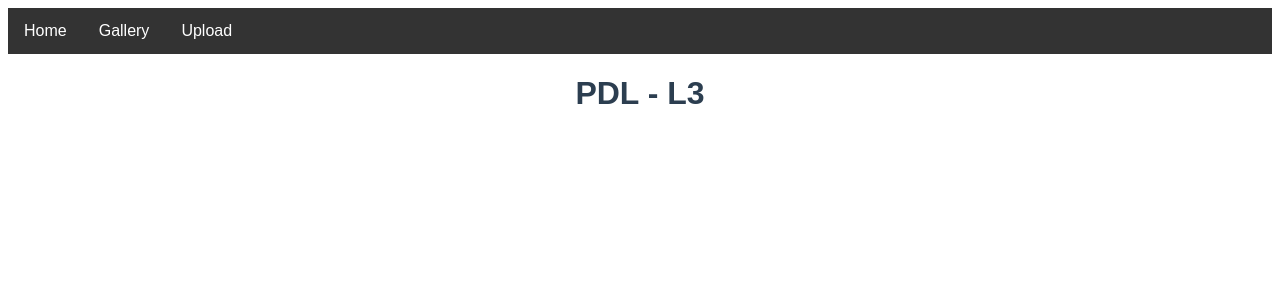
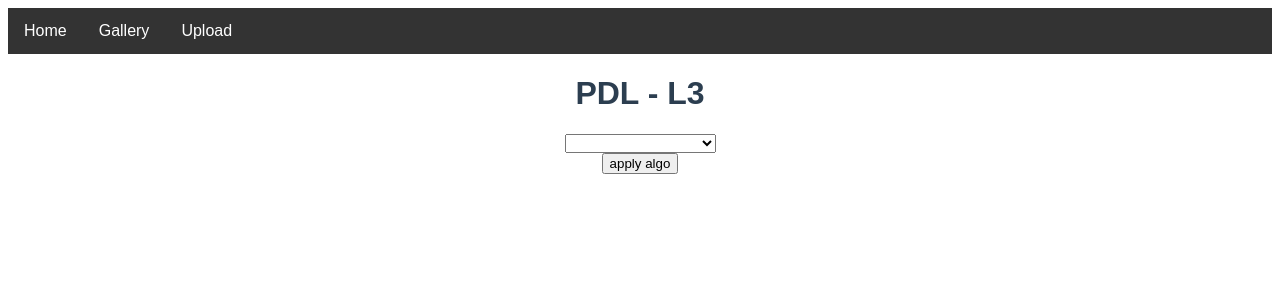
Before and after one commit to gduboureau/Projet-PDL, a Vue app in the folder frontend/: page /algorithm/1 in a window 1280 px wide. Shown: the top 300 px of the page. Built offline with nearby package versions, Linux system fonts and the light colour scheme; no server answers.

Commit message:
Besoin 10 : choix image + application filtre (bug lors qu choix d'une image = 2 s'affichent)

```diff
--- /dev/null
+++ b/frontend/src/components/Algorithm.vue
@@ -0,0 +1,94 @@
+<script setup lang="ts">
+import { defineProps, ref } from "vue";
+import { api } from "../http-api";
+import router from "../router";
+
+const param = ref("")
+const props = defineProps<{ id: number }>();
+const selectAlgo = ref("");
+
+api.getImage(props.id)
+  .then((data: Blob) => {
+    const reader = new window.FileReader();
+    reader.readAsDataURL(data);
+    reader.onload = () => {
+      const algoElt = document.getElementById("algo");
+      if (algoElt !== null) {
+        const imgElt = document.createElement("img");
+        algoElt.appendChild(imgElt);
+        if (imgElt !== null && (reader.result as string)) {
+          imgElt.setAttribute("src", reader.result as string);
+        }
+      }
+    };
+  })
+  .catch((e) => {
+    console.log(e.message);
+});
+
+function applyAlgo(prop:number,name:String,parameter:String){
+    api.getAlgo(prop,name,parameter);
+}
+
+function showImage() {
+    var input = document.getElementById("myForm") as HTMLInputElement;
+    const algo = (document.getElementById("algolist")) as HTMLSelectElement;
+    var select = algo.options[algo.selectedIndex].text;
+    if (select == "Brightness" || select == "ColorFilter" || select == "meanFilter"){
+        param.value = "&p1="+input.value;
+    }
+    applyAlgo(props.id,selectAlgo.value,param.value);
+    router.push({ name: 'gallery'});
+}
+
+function needParam(){
+    const algo = (document.getElementById("algolist")) as HTMLSelectElement;
+    var select = algo.options[algo.selectedIndex].text;
+    if ((select == "Brightness" || select == "ColorFilter" || select == "meanFilter") && document.getElementById("myForm") == null){
+        const galleryElt = document.getElementById("Form");
+        var x = document.createElement("input");
+        if (galleryElt !== null) {
+          x.setAttribute("id", "myForm");
+          x.setAttribute('type', 'text');
+          x.setAttribute('value',"0");
+          galleryElt.appendChild(x);
+        }
+    }else{
+      if (document.getElementById("myForm") != null && (select != "Brightness" && select != "ColorFilter" && select != "meanFilter"))
+        document.getElementById("myForm")!.remove();
+    }
+}
+
+</script>
+
+<template>
+<div>
+    <div>
+        <figure id="algo"></figure>
+    </div>
+    <div>
+        <select id="algolist" v-model="selectAlgo" @change="needParam">
+            <option id="Brightness">Brightness</option>
+            <option id="Histogram">Histogram</option>
+            <option id="meanFilter">meanFilter</option>
+            <option id="GrayOutAColorImage">GrayOutAColorImage</option>
+            <option id="ColorFilter">ColorFilter</option>
+            <option id="gradientSobel">gradientSobel</option>
+        </select>
+    </div>
+    <div>
+        <button @click="showImage">apply algo</button>
+    </div>
+    <figure id="Form"></figure>
+</div>
+</template>
+
+<style>
+
+img{
+  width: 18vw;
+  height: 18vw;;
+}
+
+
+</style>
--- a/frontend/src/components/Home.vue
+++ b/frontend/src/components/Home.vue
@@ -17,8 +17,9 @@ function getImageList() {
 }
 
 function showImage() {
-  router.push({ name: 'image', params: { id: selectedId.value } })
+  router.push({ name: 'algorithm', params: { id: selectedId.value } });
 }
+
 </script>
 
 <template>
--- a/frontend/src/components/Image.vue
+++ b/frontend/src/components/Image.vue
@@ -25,9 +25,9 @@ api.getImage(props.id)
 </script>
 
 <template>
-  <figure id="gallery">
-  </figure>
+    <figure id="gallery"></figure>
 </template>
+
 
 <style>
 
--- a/frontend/src/http-api.ts
+++ b/frontend/src/http-api.ts
@@ -1,5 +1,6 @@
 import axios, { AxiosResponse, AxiosError } from 'axios';
 import { ImageType } from '@/image';
+import { Ref } from 'vue';
 
 const instance = axios.create({
   baseURL: "/",
@@ -20,4 +21,5 @@ export const api = {
   getImage: (id: number): Promise<Blob> => requests.get(`images/${id}`, { responseType: "blob" }),
   createImage: (form: FormData): Promise<ImageType> => requests.post('images', form),
   deleteImage: (id: number): Promise<void> => requests.delete(`images/${id}`),
+  getAlgo: (id: number,name: String,param: String): Promise<Blob> => requests.get(`images/${id}?algorithm=${name}${param}`, {responseType: "blob"})
 };
--- a/frontend/src/router.ts
+++ b/frontend/src/router.ts
@@ -18,14 +18,20 @@ const routes: Array<RouteRecordRaw> = [
     path: "/image/:id",
     name: "image",
     component: () => import("./components/Image.vue"),
-    props: ({ params }) => ({ id: Number(params.id) || 0 })
+    props: ({ params }) => ({ id: Number(params.id) || 0 }),
   },
   {
     path: "/upload",
     name: "upload",
     component: () => import("./components/Upload.vue"),
     props: true
-  }
+  },
+  {
+    path: "/algorithm/:id",
+    name: "algorithm",
+    component: () => import("./components/Algorithm.vue"),
+    props: ({ params }) => ({ id: Number(params.id) || 0 })
+  },
 ];
 
 const router = createRouter({
```
Also changed, not shown: 2 other files (tests, documents, lock files or other folders).
